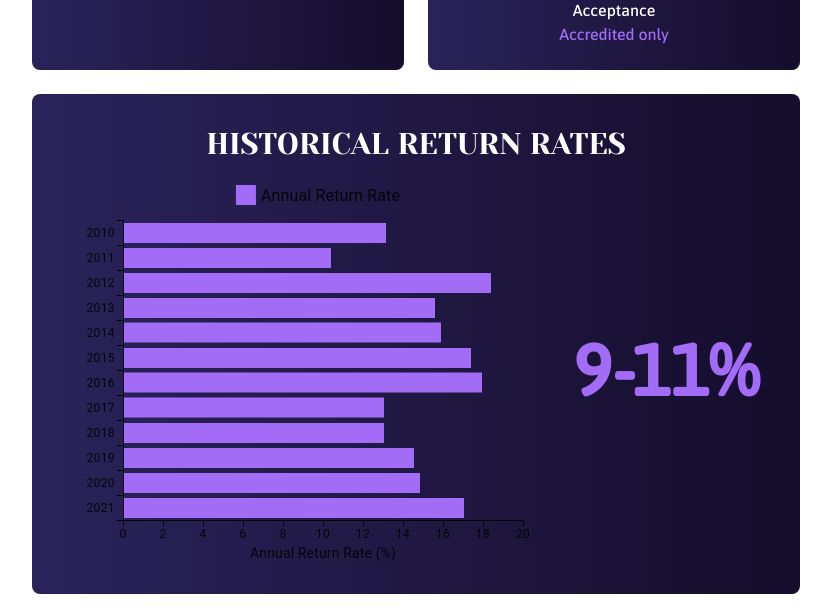
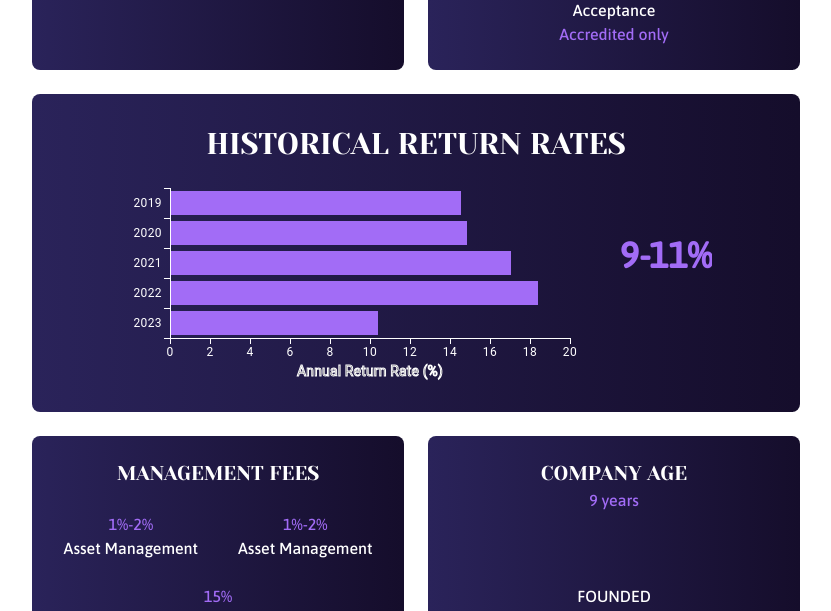
Before and after one commit to upchangeinvestments/frontend, a React (Create React App) app: page /post/1 in a window 1280 px wide. Shown: the part 940-1551 px from the top of the page, without its empty margins (224-1055 px from the left). Built offline with nearby package versions, Linux system fonts and the light colour scheme; no server answers; a web font is replaced by a local one.

Commit message:
bar graph and calculator page fixed

```diff
--- a/src/Pages/PostPage/PostPage.jsx
+++ b/src/Pages/PostPage/PostPage.jsx
@@ -18,10 +18,8 @@ import { Helmet } from 'react-helmet-async';
 import { FaStar } from "react-icons/fa";
 import { CiStar } from "react-icons/ci";
 import { FaRegCircleQuestion } from "react-icons/fa6";
-import Dial from "./Dial"
 import { PieChart } from '@mui/x-charts/PieChart';
 import { BarChart } from '@mui/x-charts/BarChart';
-
 
 const BarChartSetting = {
   xAxis: [
@@ -30,7 +28,7 @@ const BarChartSetting = {
     },
   ],
   width: 500,
-  height: 400,
+  height: 250,
 };
 
 function formatMinInvestment(minInvestment) {
@@ -128,18 +126,44 @@ function PostPage() {
           </div>
           <div className="bg-gradient-to-r from-[#2A235A] to-[#150D2B] rounded-lg p-6">
             <p className="YesevaFont text-3xl text-center my-2 uppercase">Historical return rates</p>
-            <div className="flex items-center justify-center">
+            <div className="flex items-center justify-center -mt-8 ">
               <div className="text-white">
                 <BarChart
                   dataset={data.yearly_returns}
                   yAxis={[{ scaleType: 'band', dataKey: 'year' }]}
-                  series={[{ dataKey: 'value', label: 'Annual Return Rate', valueFormatter, color: '#A26CF6' }]}
+                  series={[{ dataKey: 'value', label: 'Annual Return Rate', valueFormatter, color: '#A26CF6', height: "200px" }]}
+                  sx={{
+                    "& .MuiChartsAxis-left .MuiChartsAxis-tickLabel": {
+                      fill: "white"
+                    },
+                    "& .MuiChartsAxis-bottom .MuiChartsAxis-tickLabel": {
+                      fill: "white"
+                    },
+                    "& .MuiChartsLegend-root": {
+                      hidden: "true",
+                      display: "none",
+                    },
+                    "& .MuiChartsAxis-label ": {
+                      stroke: "white",
+                    },
+                    "& .MuiChartsAxis-bottom .MuiChartsAxis-line": {
+                      stroke: "white",
+                    },
+                    "& .MuiChartsAxis-bottom .MuiChartsAxis-tick": {
+                      stroke: "white",
+                    },
+                    "& .MuiChartsAxis-left .MuiChartsAxis-line": {
+                      stroke: "white",
+                    },
+                    "& .MuiChartsAxis-left .MuiChartsAxis-tick": {
+                      stroke: "white",
+                    }
+                  }}
                   layout="horizontal"
-                  className="text-white"
                   {...BarChartSetting}
                 />
               </div>
-              <div className="text-7xl text-[#A26CF6] font-bold">{data.historicalReturnRates}%</div>
+              <div className="text-4xl text-[#A26CF6] font-bold whitespace-nowrap overflow-hidden text-ellipsis flex-shrink -mt-4">{data.historicalReturnRates}%</div>
             </div>
           </div>
           <div className="grid grid-cols-2 gap-x-6 my-6 ">
--- a/src/Pages/SpecificCategoryPage/Post.jsx
+++ b/src/Pages/SpecificCategoryPage/Post.jsx
@@ -79,7 +79,7 @@ function Post({ data, starredPostIndices, FetchLikedPosts }) {
                             <span className="block text-xs text-gray-600">Class Type</span>
                         </div>
                         <div className="w-1/2 p-2 text-center">
-                            <span className="block text-lg font-bold text-purple-700">{data.age}</span>
+                            <span className="block text-lg font-bold text-purple-700">{data.age} years</span>
                             <span className="block text-xs text-gray-600">Company Age</span>
                         </div>
                         <div className="w-1/2 p-2 text-center">
--- a/src/assets/companyData.json
+++ b/src/assets/companyData.json
@@ -3,7 +3,7 @@
       "companyName": "MetroCore Investments",
       "yearFounded": 2006,
       "location": "Chicago",
-      "minInvestment": 35000,
+      "minInvestment": 5000,
       "investmentTypes": "Commercial",
       "classType": "Class B",
       "investmentStrategy": "Debt",
@@ -21,18 +21,11 @@
       "age": 18,
       "projectId": 6,
       "yearly_returns": [
-        { "year": 2010, "value": 18.66 },
-        { "year": 2011, "value": 11.59 },
-        { "year": 2012, "value": 10.47 },
-        { "year": 2013, "value": 10.95 },
-        { "year": 2014, "value": 13.98 },
-        { "year": 2015, "value": 15.81 },
-        { "year": 2016, "value": 12.01 },
-        { "year": 2017, "value": 10.98 },
-        { "year": 2018, "value": 19.31 },
         { "year": 2019, "value": 13.31 },
         { "year": 2020, "value": 18.95 },
-        { "year": 2021, "value": 12.75 }
+        { "year": 2021, "value": 12.75 },
+        { "year": 2022, "value": 10.47 },
+        { "year": 2023, "value": 11.59 }
       ]
     },
     {
@@ -57,25 +50,18 @@
       "age": 9,
       "projectId": 7,
       "yearly_returns": [
-        { "year": 2010, "value": 13.17 },
-        { "year": 2011, "value": 10.38 },
-        { "year": 2012, "value": 18.39 },
-        { "year": 2013, "value": 15.61 },
-        { "year": 2014, "value": 15.9 },
-        { "year": 2015, "value": 17.39 },
-        { "year": 2016, "value": 17.95 },
-        { "year": 2017, "value": 13.05 },
-        { "year": 2018, "value": 13.07 },
         { "year": 2019, "value": 14.53 },
         { "year": 2020, "value": 14.83 },
-        { "year": 2021, "value": 17.03 }
+        { "year": 2021, "value": 17.03 },
+        { "year": 2022, "value": 18.39 },
+        { "year": 2023, "value": 10.38 }
       ]
     },
     {
       "companyName": "Inland Growth Partners",
       "yearFounded": 2008,
       "location": "Houston",
-      "minInvestment": 20000,
+      "minInvestment": 1000,
       "investmentTypes": "Residential",
       "classType": "Class C",
       "investmentStrategy": "Debt",
@@ -93,30 +79,23 @@
       "age": 16,
       "projectId": 8,
       "yearly_returns": [
-      { "year": 2010, "value": 10.38 },
-      { "year": 2011, "value": 11.48 },
-      { "year": 2012, "value": 9.08 },
-      { "year": 2013, "value": 18.66 },
-      { "year": 2014, "value": 14.74 },
-      { "year": 2015, "value": 14.63 },
-      { "year": 2016, "value": 10.94 },
-      { "year": 2017, "value": 18.22 },
-      { "year": 2018, "value": 11.66 },
         { "year": 2019, "value": 15.15 },
         { "year": 2020, "value": 18.47 },
-      { "year": 2021, "value": 10.26 }
+        { "year": 2021, "value": 10.26 },
+        { "year": 2022, "value": 9.08 },
+        { "year": 2023, "value": 11.48 }
     ]
     },
       {
         "companyName": "PrimeProperty Ventures",
         "yearFounded": 2005,
         "location": "Los Angeles",
-        "minInvestment": 50000,
+        "minInvestment": 10000,
         "investmentTypes": "Residential",
         "classType": "Class A",
         "investmentStrategy": "Equity",
         "aum": "$200M",
-        "historicalReturnRates": "8-10",
+        "historicalReturnRates": "9-11",
         "feeStructure": "1.5",
         "investmentHorizon": "5-7 years",
         "redemptionPolicy": "Quarterly",
@@ -129,18 +108,11 @@
         "age": 19,
         "projectId": 0,
         "yearly_returns": [
-      { "year": 2010, "value": 10.19 },
-      { "year": 2011, "value": 13.72 },
-      { "year": 2012, "value": 19.07 },
-      { "year": 2013, "value": 12.61 },
-      { "year": 2014, "value": 12.72 },
-      { "year": 2015, "value": 15.43 },
-      { "year": 2016, "value": 11.9 },
-      { "year": 2017, "value": 9.94 },
-      { "year": 2018, "value": 14.53 },
           { "year": 2019, "value": 16.41 },
           { "year": 2020, "value": 18.67 },
-      { "year": 2021, "value": 10.59 }
+          { "year": 2021, "value": 10.59 },
+          { "year": 2022, "value": 19.07 },
+          { "year": 2023, "value": 13.72 }
     ]
       },
       {
@@ -152,7 +124,7 @@
         "classType": "Class A",
         "investmentStrategy": "Debt",
         "aum": "$500M",
-        "historicalReturnRates": "7-9",
+        "historicalReturnRates": "11-13",
         "feeStructure": "2",
         "investmentHorizon": "3-5 years",
         "redemptionPolicy": "Annual",
@@ -165,25 +137,18 @@
         "age": 14,
         "projectId": 1,
         "yearly_returns": [
-      { "year": 2010, "value": 9.39 },
-      { "year": 2011, "value": 14.62 },
-      { "year": 2012, "value": 9.77 },
-      { "year": 2013, "value": 15.53 },
-      { "year": 2014, "value": 17.05 },
-      { "year": 2015, "value": 17.12 },
-      { "year": 2016, "value": 19.17 },
-      { "year": 2017, "value": 15.98 },
-      { "year": 2018, "value": 15.48 },
           { "year": 2019, "value": 9.41 },
           { "year": 2020, "value": 16.03 },
-      { "year": 2021, "value": 12.34 }
+          { "year": 2021, "value": 12.34 },
+          { "year": 2022, "value": 9.77 },
+          { "year": 2023, "value": 14.62 }
     ]
       },
       {
         "companyName": "Greenfield Capital Group",
         "yearFounded": 2012,
         "location": "Denver",
-        "minInvestment": 25000,
+        "minInvestment": 15000,
         "investmentTypes": "Industrial",
         "classType": "Class B",
         "investmentStrategy": "Equity",
@@ -201,30 +166,23 @@
         "age": 12,
         "projectId": 2,
         "yearly_returns": [
-      { "year": 2010, "value": 18.29 },
-      { "year": 2011, "value": 13.27 },
-      { "year": 2012, "value": 10.95 },
-      { "year": 2013, "value": 11.92 },
-      { "year": 2014, "value": 10.68 },
-      { "year": 2015, "value": 12.31 },
-      { "year": 2016, "value": 13.14 },
-      { "year": 2017, "value": 17.58 },
-      { "year": 2018, "value": 10.84 },
           { "year": 2019, "value": 14.48 },
           { "year": 2020, "value": 15.72 },
-      { "year": 2021, "value": 18.72 }
+          { "year": 2021, "value": 18.72 },
+          { "year": 2022, "value": 10.95 },
+          { "year": 2023, "value": 13.27 }
     ]
       },
       {
         "companyName": "Skyline Holdings",
         "yearFounded": 2008,
         "location": "Boston",
-        "minInvestment": 75000,
+        "minInvestment": 5000,
         "investmentTypes": "Office",
         "classType": "Class A",
         "investmentStrategy": "Debt",
         "aum": "$400M",
-        "historicalReturnRates": "6-8",
+        "historicalReturnRates": "12-14",
         "feeStructure": "1.5",
         "investmentHorizon": "5 years",
         "redemptionPolicy": "Monthly",
@@ -237,18 +195,11 @@
         "age": 16,
         "projectId": 3,
         "yearly_returns": [
-          { "year": 2010, "value": 12.39 },
-          { "year": 2011, "value": 19.79 },
-          { "year": 2012, "value": 13.23 },
-          { "year": 2013, "value": 12.31 },
-          { "year": 2014, "value": 14.39 },
-          { "year": 2015, "value": 15.27 },
-          { "year": 2016, "value": 13.55 },
-          { "year": 2017, "value": 9.3 },
-          { "year": 2018, "value": 13.77 },
           { "year": 2019, "value": 10.04 },
           { "year": 2020, "value": 12.17 },
-          { "year": 2021, "value": 13.08 }
+          { "year": 2021, "value": 13.08 },
+          { "year": 2022, "value": 13.23 },
+          { "year": 2023, "value": 19.79 }
         ]
       },
       {
@@ -273,18 +224,11 @@
         "projectId": 4,
         "image": "https://i.postimg.cc/prkwCwR8/logo4.jpg",
         "yearly_returns": [
-          { "year": 2010, "value": 12.23 },
-          { "year": 2011, "value": 9.05 },
-          { "year": 2012, "value": 15.89 },
-          { "year": 2013, "value": 9.64 },
-          { "year": 2014, "value": 15.12 },
-          { "year": 2015, "value": 9.91 },
-          { "year": 2016, "value": 11.18 },
-          { "year": 2017, "value": 16.16 },
-          { "year": 2018, "value": 12.03 },
           { "year": 2019, "value": 12.6 },
           { "year": 2020, "value": 18.98 },
-          { "year": 2021, "value": 15.3 }
+          { "year": 2021, "value": 15.3 },
+          { "year": 2022, "value": 15.89 },
+          { "year": 2023, "value": 9.05 }
         ]
       },
       {
@@ -296,7 +240,7 @@
         "classType": "Class B",
         "investmentStrategy": "Debt",
         "aum": "$350M",
-        "historicalReturnRates": "7-9",
+        "historicalReturnRates": "12-14",
         "feeStructure": "1.5",
         "investmentHorizon": "4-6 years",
         "redemptionPolicy": "Annually",
@@ -309,30 +253,23 @@
         "age": 15,
         "projectId": 5,
         "yearly_returns": [
-      { "year": 2010, "value": 19.93 },
-      { "year": 2011, "value": 17.59 },
-      { "year": 2012, "value": 15.65 },
-      { "year": 2013, "value": 15.66 },
-      { "year": 2014, "value": 16.2 },
-      { "year": 2015, "value": 9.15 },
-      { "year": 2016, "value": 16.54 },
-      { "year": 2017, "value": 13.75 },
-      { "year": 2018, "value": 18.86 },
           { "year": 2019, "value": 13.33 },
           { "year": 2020, "value": 9.13 },
-      { "year": 2021, "value": 17.55 }
+          { "year": 2021, "value": 17.55 },
+          { "year": 2022, "value": 15.65 },
+          { "year": 2023, "value": 17.59 }
     ]
       },
       {
         "companyName": "BlueWave Capital",
         "yearFounded": 2016,
         "location": "Miami",
-        "minInvestment": 25000,
+        "minInvestment": 2000,
         "investmentTypes": "Mixed-Use",
         "classType": "Class B",
         "investmentStrategy": "Equity",
         "aum": "$170M",
-        "historicalReturnRates": "10-12",
+        "historicalReturnRates": "11-13",
         "feeStructure": "2",
         "investmentHorizon": "7+ years",
         "redemptionPolicy": "Semi-Annual",
@@ -345,25 +282,18 @@
         "age": 8,
         "projectId": 9,
         "yearly_returns": [
-      { "year": 2010, "value": 19.29 },
-      { "year": 2011, "value": 13.96 },
-      { "year": 2012, "value": 19.12 },
-      { "year": 2013, "value": 12.89 },
-      { "year": 2014, "value": 11.43 },
-      { "year": 2015, "value": 14.03 },
-      { "year": 2016, "value": 13.96 },
-      { "year": 2017, "value": 11.74 },
-      { "year": 2018, "value": 11.88 },
           { "year": 2019, "value": 15.5 },
           { "year": 2020, "value": 11.2 },
-      { "year": 2021, "value": 9.34 }
+          { "year": 2021, "value": 9.34 },
+          { "year": 2022, "value": 19.12 },
+          { "year": 2023, "value": 13.96 }
     ]
       },
       {
         "companyName": "Legacy Urban Properties",
         "yearFounded": 2009,
         "location": "San Francisco",
-        "minInvestment": 30000,
+        "minInvestment": 3000,
         "investmentTypes": "Commercial",
         "classType": "Class A",
         "investmentStrategy": "Debt",
@@ -381,30 +311,23 @@
         "age": 15,
         "projectId": 10,
         "yearly_returns": [
-      { "year": 2010, "value": 17.29 },
-      { "year": 2011, "value": 11.8 },
-      { "year": 2012, "value": 15.22 },
-      { "year": 2013, "value": 12.95 },
-      { "year": 2014, "value": 12.38 },
-      { "year": 2015, "value": 17.53 },
-      { "year": 2016, "value": 15.02 },
-      { "year": 2017, "value": 14.31 },
-      { "year": 2018, "value": 11.63 },
           { "year": 2019, "value": 15.37 },
           { "year": 2020, "value": 9.97 },
-      { "year": 2021, "value": 11.64 }
+          { "year": 2021, "value": 11.64 },
+          { "year": 2022, "value": 15.22 },
+          { "year": 2023, "value": 11.8 }
     ]
       },
       {
         "companyName": "Sunset Capital Ventures",
         "yearFounded": 2010,
         "location": "San Antonio",
-        "minInvestment": 25000,
+        "minInvestment": 2500,
         "investmentTypes": "Residential",
         "classType": "Class C",
         "investmentStrategy": "Equity",
         "aum": "$140M",
-        "historicalReturnRates": "8-10",
+        "historicalReturnRates": "10-12",
         "feeStructure": "2",
         "investmentHorizon": "3-5 years",
         "redemptionPolicy": "Semi-Annual",
@@ -417,18 +340,11 @@
         "age": 14,
         "projectId": 11,
         "yearly_returns": [
-      { "year": 2010, "value": 13.77 },
-      { "year": 2011, "value": 9.62 },
-      { "year": 2012, "value": 18.8 },
-      { "year": 2013, "value": 9.33 },
-      { "year": 2014, "value": 12.52 },
-      { "year": 2015, "value": 10.64 },
-      { "year": 2016, "value": 13.04 },
-      { "year": 2017, "value": 11.73 },
-      { "year": 2018, "value": 14.11 },
           { "year": 2019, "value": 13.44 },
           { "year": 2020, "value": 18.38 },
-      { "year": 2021, "value": 10.42 }
+          { "year": 2021, "value": 10.42 },
+          { "year": 2022, "value": 18.8 },
+          { "year": 2023, "value": 9.62 }
     ]
       },
       {
@@ -440,7 +356,7 @@
         "classType": "Class B",
         "investmentStrategy": "Debt",
         "aum": "$150M",
-        "historicalReturnRates": "10-12",
+        "historicalReturnRates": "11-13",
         "feeStructure": "1.5",
         "investmentHorizon": "7+ years",
         "redemptionPolicy": "Annual",
@@ -453,18 +369,11 @@
         "projectId": 12,
         "dividendFrequency": "Quarterly",
         "yearly_returns": [
-          { "year": 2010, "value": 13.7 },
-          { "year": 2011, "value": 15.9 },
-          { "year": 2012, "value": 12.64 },
-          { "year": 2013, "value": 12.71 },
-          { "year": 2014, "value": 16.66 },
-          { "year": 2015, "value": 13.11 },
-          { "year": 2016, "value": 13.71 },
-          { "year": 2017, "value": 14.91 },
-          { "year": 2018, "value": 15.62 },
           { "year": 2019, "value": 18.41 },
           { "year": 2020, "value": 11.11 },
-          { "year": 2021, "value": 15.32 }
+          { "year": 2021, "value": 15.32 },
+          { "year": 2022, "value": 12.64 },
+          { "year": 2023, "value": 15.9 }
         ]
       },
       {
@@ -476,7 +385,7 @@
         "classType": "Class A",
         "investmentStrategy": "Equity",
         "aum": "$180M",
-        "historicalReturnRates": "9-11",
+        "historicalReturnRates": "12-14",
         "feeStructure": "2",
         "investmentHorizon": "5-7 years",
         "redemptionPolicy": "Semi-Annual",
@@ -489,30 +398,23 @@
         "projectId": 13,
         "dividendFrequency": "Quarterly",
         "yearly_returns": [
-          { "year": 2010, "value": 13.29 },
-          { "year": 2011, "value": 12.52 },
-          { "year": 2012, "value": 18.52 },
-          { "year": 2013, "value": 18.96 },
-          { "year": 2014, "value": 10.43 },
-          { "year": 2015, "value": 12.96 },
-          { "year": 2016, "value": 9.35 },
-          { "year": 2017, "value": 16.36 },
-          { "year": 2018, "value": 10.62 },
           { "year": 2019, "value": 13.16 },
           { "year": 2020, "value": 14.86 },
-          { "year": 2021, "value": 14.41 }
+          { "year": 2021, "value": 14.41 },
+          { "year": 2022, "value": 18.52 },
+          { "year": 2023, "value": 12.52 }
         ]
       },
       {
         "companyName": "HorizonEdge Holdings",
         "yearFounded": 2013,
         "location": "Los Angeles",
-        "minInvestment": 20000,
+        "minInvestment": 3000,
         "investmentTypes": "Residential",
         "classType": "Class C",
         "investmentStrategy": "Debt",
         "aum": "$170M",
-        "historicalReturnRates": "8-10",
+        "historicalReturnRates": "12-14",
         "feeStructure": "1.5",
         "investmentHorizon": "3-5 years",
         "redemptionPolicy": "Annual",
@@ -525,25 +427,18 @@
         "projectId": 14,
         "dividendFrequency": "Quarterly",
         "yearly_returns": [
-          { "year": 2010, "value": 9.78 },
-          { "year": 2011, "value": 15.03 },
-          { "year": 2012, "value": 12.03 },
-          { "year": 2013, "value": 17.96 },
-          { "year": 2014, "value": 14.98 },
-          { "year": 2015, "value": 10.27 },
-          { "year": 2016, "value": 13.8 },
-          { "year": 2017, "value": 15.78 },
-          { "year": 2018, "value": 15.95 },
           { "year": 2019, "value": 13.24 },
           { "year": 2020, "value": 16.89 },
-          { "year": 2021, "value": 11.39 }
+          { "year": 2021, "value": 11.39 },
+          { "year": 2022, "value": 12.03 },
+          { "year": 2023, "value": 15.03 }
         ]
       },
       {
         "companyName": "Renewal Real Estate Group",
         "yearFounded": 2014,
         "location": "San Jose",
-        "minInvestment": 25000,
+        "minInvestment": 5000,
         "investmentTypes": "Mixed-Use",
         "classType": "Class B",
         "investmentStrategy": "Equity",
@@ -561,25 +456,18 @@
         "projectId": 15,
         "dividendFrequency": "Quarterly",
         "yearly_returns": [
-          { "year": 2010, "value": 16.82 },
-          { "year": 2011, "value": 12.6 },
-          { "year": 2012, "value": 16.47 },
-          { "year": 2013, "value": 9.22 },
-          { "year": 2014, "value": 16.35 },
-          { "year": 2015, "value": 16.4 },
-          { "year": 2016, "value": 9.97 },
-          { "year": 2017, "value": 15.64 },
-          { "year": 2018, "value": 13.06 },
           { "year": 2019, "value": 18.71 },
           { "year": 2020, "value": 10.58 },
-          { "year": 2021, "value": 10.36 }
+          { "year": 2021, "value": 10.36 },
+          { "year": 2022, "value": 16.47 },
+          { "year": 2023, "value": 12.6 }
         ]
       },
       {
         "companyName": "CrestPoint Properties",
         "yearFounded": 2015,
         "location": "New York",
-        "minInvestment": 30000,
+        "minInvestment": 1000,
         "investmentTypes": "Commercial",
         "classType": "Class A",
         "investmentStrategy": "Debt",
@@ -597,30 +485,23 @@
         "projectId": 16,
         "dividendFrequency": "Quarterly",
         "yearly_returns": [
-          { "year": 2010, "value": 15.19 },
-          { "year": 2011, "value": 13.88 },
-          { "year": 2012, "value": 15.16 },
-          { "year": 2013, "value": 16.65 },
-          { "year": 2014, "value": 10.15 },
-          { "year": 2015, "value": 12.29 },
-          { "year": 2016, "value": 12.73 },
-          { "year": 2017, "value": 12.61 },
-          { "year": 2018, "value": 18.07 },
           { "year": 2019, "value": 9.83 },
           { "year": 2020, "value": 18.45 },
-          { "year": 2021, "value": 18.9 }
+          { "year": 2021, "value": 18.9 },
+          { "year": 2022, "value": 15.16 },
+          { "year": 2023, "value": 13.88}
         ]
       },
       {
         "companyName": "GoldenGate Capital",
         "yearFounded": 2008,
         "location": "Washington",
-        "minInvestment": 20000,
+        "minInvestment": 2000,
         "investmentTypes": "Residential",
         "classType": "Class C",
         "investmentStrategy": "Equity",
         "aum": "$150M",
-        "historicalReturnRates": "8-10",
+        "historicalReturnRates": "10-12",
         "feeStructure": "2",
         "investmentHorizon": "3-5 years",
         "redemptionPolicy": "Semi-Annual",
@@ -633,18 +514,11 @@
         "projectId": 17,
         "dividendFrequency": "Quarterly",
         "yearly_returns": [
-          { "year": 2010, "value": 13.77 },
-          { "year": 2011, "value": 9.62 },
-          { "year": 2012, "value": 18.8 },
-          { "year": 2013, "value": 9.33 },
-          { "year": 2014, "value": 12.52 },
-          { "year": 2015, "value": 10.64 },
-          { "year": 2016, "value": 13.04 },
-          { "year": 2017, "value": 11.73 },
-          { "year": 2018, "value": 14.11 },
           { "year": 2019, "value": 13.44 },
           { "year": 2020, "value": 18.38 },
-          { "year": 2021, "value": 10.42 }
+          { "year": 2021, "value": 10.42 },
+          { "year": 2022, "value": 18.8 },
+          { "year": 2023, "value": 9.62 }
         ]
       }
     ]
--- a/src/commonComponents/Filter/FilterSection.jsx
+++ b/src/commonComponents/Filter/FilterSection.jsx
@@ -167,8 +167,8 @@ function FilterSection({ sendFilteredData, setLoader }) {
         backgroundBlendMode: "overlay"
       }}>
       <div className="border-[1px] border-t-0 border-l-0 border-gray-400 rounded-b-lg px-4">
-        <div className="flex items-center justify-center text-xl font-bold YesevaFont text-[#6e30a7] ">
-          <p className="uppercase underline">Filter Companies</p>
+        <div className="flex items-center justify-center text-lg font-bold YesevaFont text-[#6e30a7] ">
+          <p className="uppercase underline whitespace-nowrap flex-shrink">Filter Companies</p>
         </div>
         <FilterSubSection
           list={ClassType}
```
Also changed, not shown: src/Pages/LandingPage/PostCard.jsx (+7 -7 lines), src/Pages/PostPage/Dial.jsx (deleted, +0 -25 lines), src/Pages/RoiCalculatorPage/CalculatorPage.js (+40 -53 lines). Lines whose indentation alone changed are shown as unchanged.
